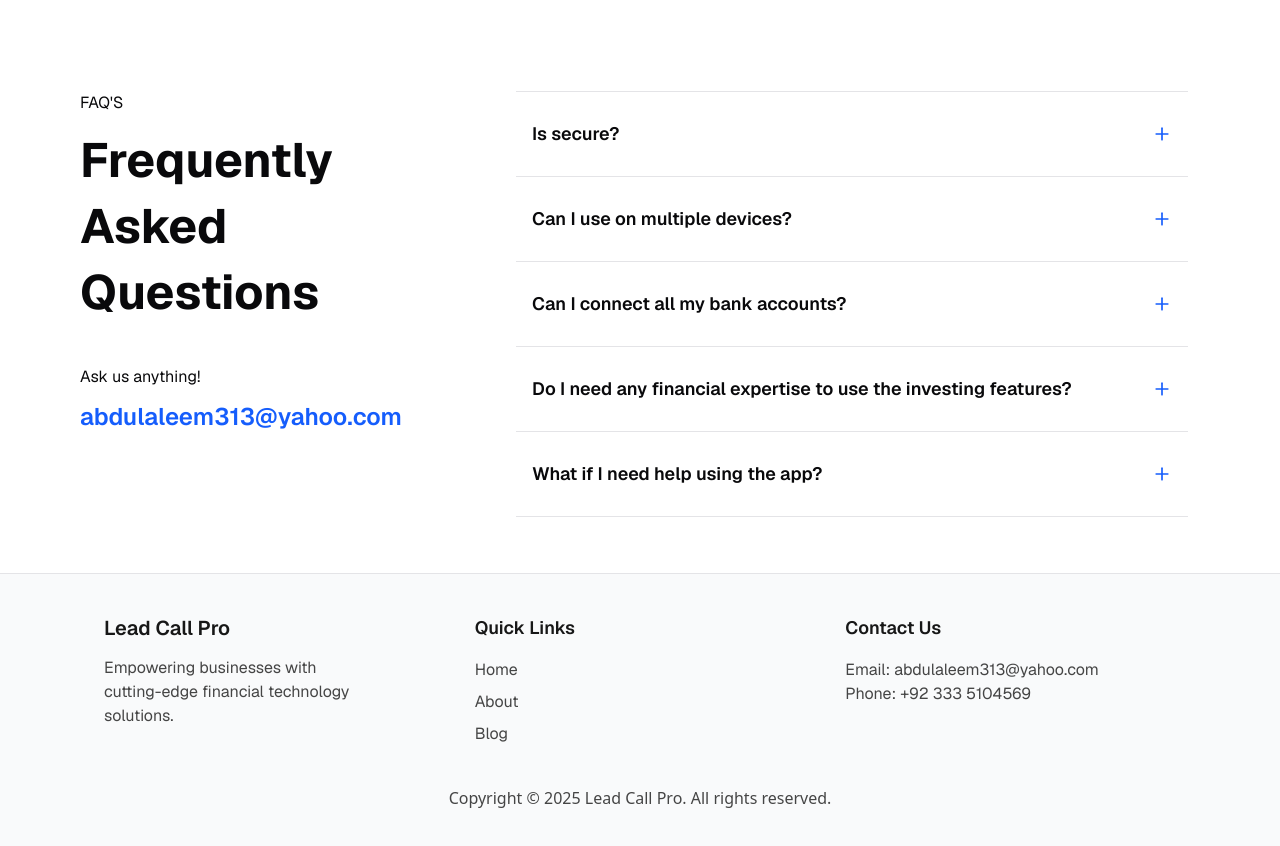
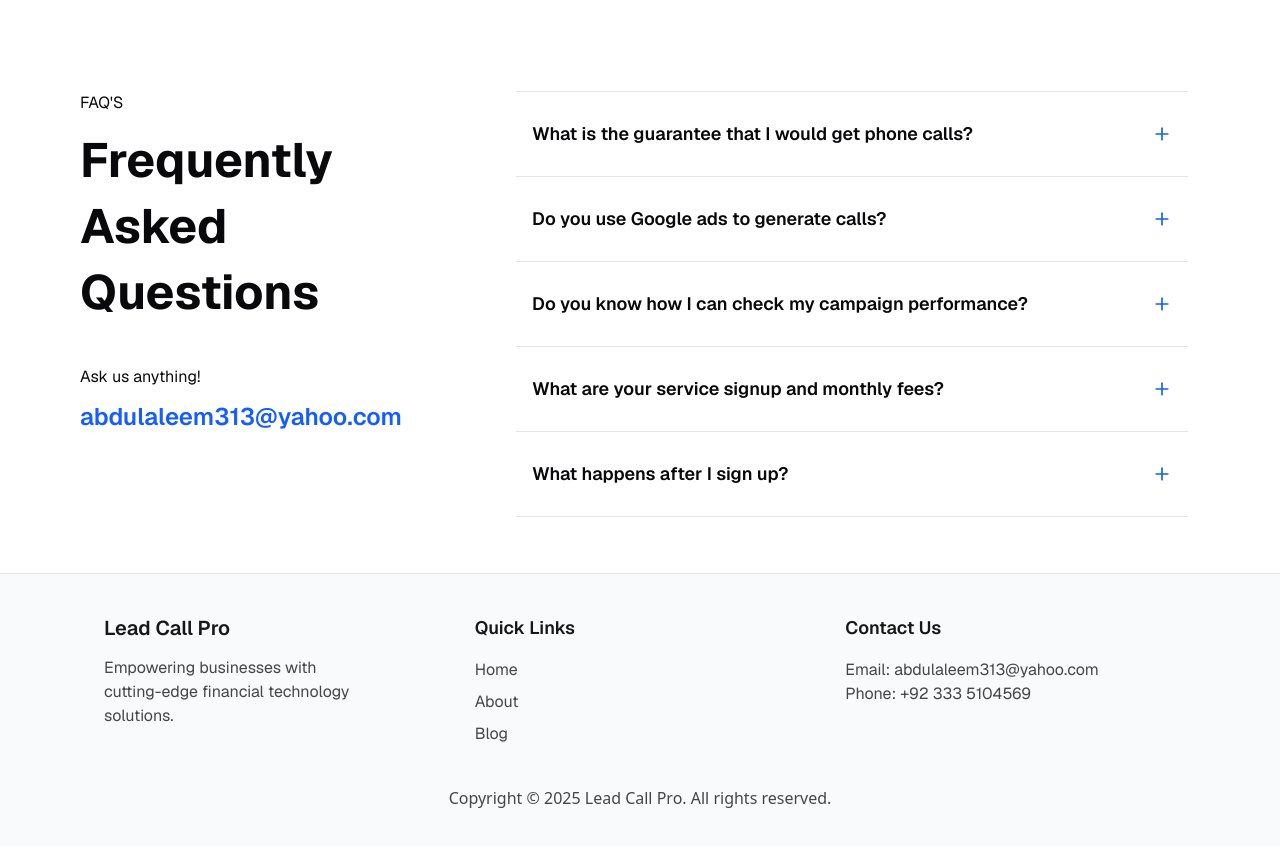
Before and after one commit to multi-ecommerce/Lead-Call-Pro, a Next.js app: page / in a window 1280 px wide. Shown: the part 1380-2226 px from the top of the page. Built offline with nearby package versions, Linux system fonts and the light colour scheme; no server answers.

Commit message:
FAQ update

```diff
--- a/src/data/faq.ts
+++ b/src/data/faq.ts
@@ -2,28 +2,27 @@ import { IFAQ } from "@/lib/types";
 
 export const faqs: IFAQ[] = [
   {
-    question: `Is  secure?`,
+    question: `What is the guarantee that I would get phone calls?`,
     answer:
-      "Absolutely. We use bank-level encryption to protect your data and never store your login information. Plus, our biometric authentication adds an extra layer of security.",
+      "We take pride in our commitment, which is why we only charge our customers per call. After we complete our analysis of your campaign, we will set up your campaign across multiple marketing platforms to improve the chance of consistent phone calls from potential customers.",
   },
   {
-    question: `Can I use on multiple devices?`,
+    question: `Do you use Google ads to generate calls?`,
     answer:
-      "Absolutely! Your Finwise account syncs seamlessly across all your devices - smartphone, tablet, and computer.",
+      "Yes, all our calls are generated from PPC ads from Google, Bing, Yahoo, and Facebook.",
   },
   {
-    question: "Can I connect all my bank accounts?",
-    answer: `Yes!  supports connections with over 10,000 financial institutions worldwide. Simply log in through our secure portal to link your accounts.`,
+    question: "Do you know how I can check my campaign performance?",
+    answer: `You can log in to your account dashboard to track your generated calls, listen to call recordings and check your summarized reports of all the generated calls and payments.`,
   },
   {
-    question:
-      "Do I need any financial expertise to use the investing features?",
+    question: "What are your service signup and monthly fees?",
     answer:
-      "Not at all! Our expert-curated portfolios and educational resources make investing accessible to everyone, regardless of experience level.",
+      "We are not like other SEO companies that will lock you into a monthly service fee contract, for results that are not guaranteed. ResultCalls is simple, we don't have any sign-up fee or a set monthly service fee! You ONLY pay when a customer calls.",
   },
   {
-    question: "What if I need help using the app?",
+    question: "What happens after I sign up?",
     answer:
-      "Our dedicated support team is available 24/7 via chat or email. Plus, we offer extensive in-app tutorials and a comprehensive knowledge base to help you make the most of Finwise.",
+      "After you sign up and your account has been approved. An account manager will be assigned to your account. Your account manager will contact you to schedule a time to review your business needs and information. Then your campaign will be launched.",
   },
 ];
```
